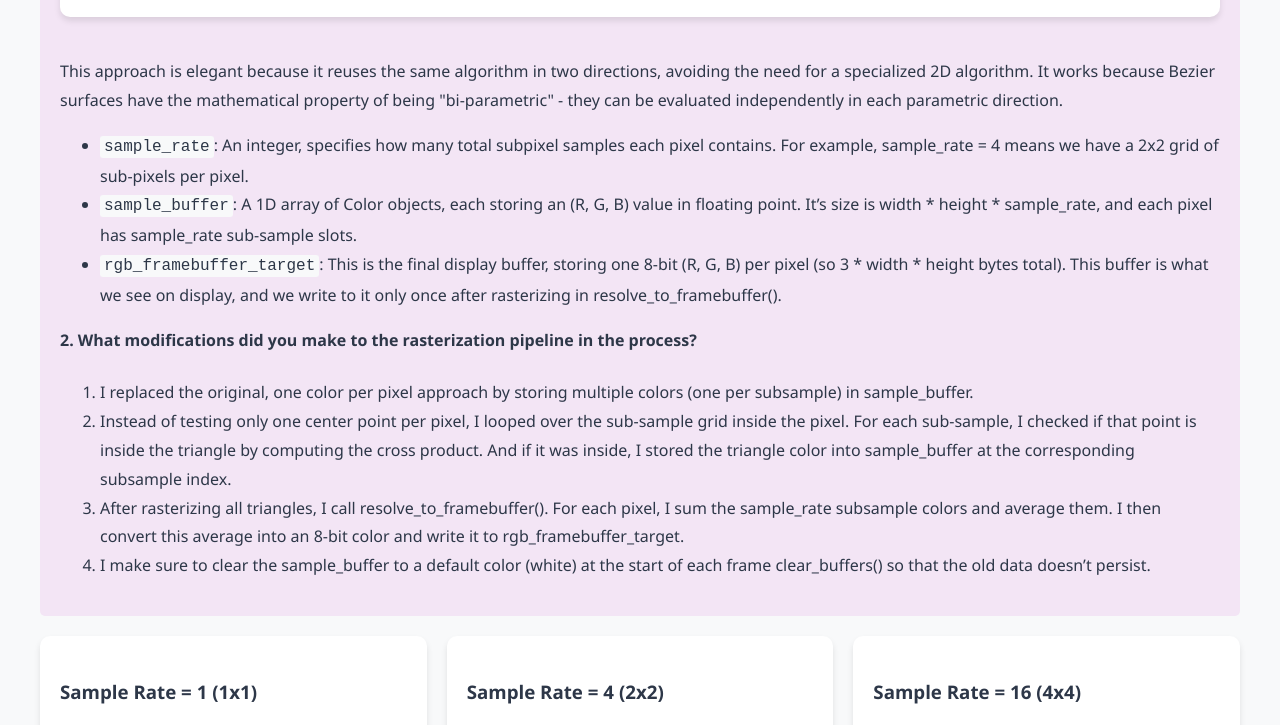
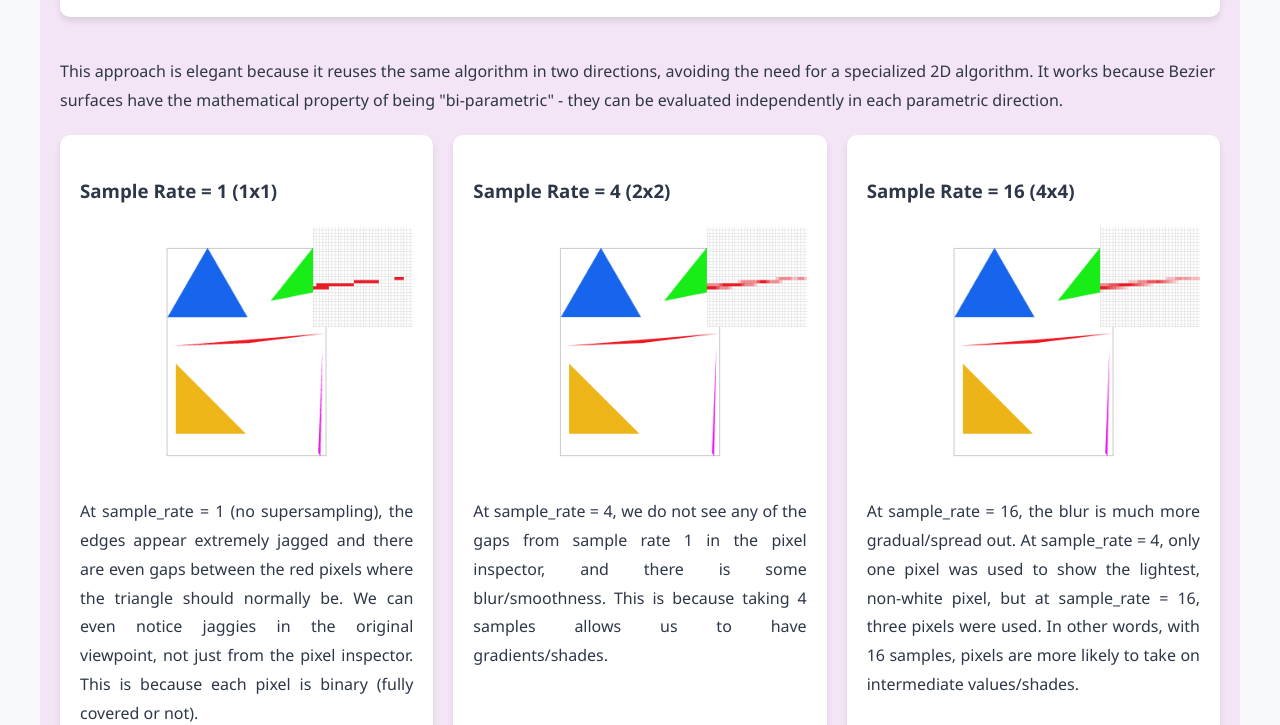
Before and after one commit to samkim2025/samkim2025.github.io, a plain HTML site: page cs184/2/index.html in a window 1280 px wide. Shown: the part 5280-6005 px from the top of the page. Drawn offline with Linux system fonts and the light colour scheme; files whose address does not match are found by name.

Commit message:
Update index.html

```diff
--- a/cs184/2/index.html
+++ b/cs184/2/index.html
@@ -213,19 +213,7 @@
 
 
 
-        <ul>
-            <li><span class="code">sample_rate</span>: An integer, specifies how many total subpixel samples each pixel contains. For example, sample_rate = 4 means we have a 2x2 grid of sub-pixels per pixel.</li>
-            <li><span class="code">sample_buffer</span>: A 1D array of Color objects, each storing an (R, G, B) value in floating point. It’s size is width * height * sample_rate, and each pixel has sample_rate sub-sample slots.</li>
-            <li><span class="code">rgb_framebuffer_target</span>: This is the final display buffer, storing one 8-bit (R, G, B) per pixel (so 3 * width * height bytes total). This buffer is what we see on display, and we write to it only once after rasterizing in resolve_to_framebuffer().</li>
-        </ul>
-        <p><strong>2. What modifications did you make to the rasterization pipeline in the process?</strong><br>
-        <ol>
-            <li>I replaced the original, one color per pixel approach by storing multiple colors (one per subsample) in sample_buffer.</li>
-            <li>Instead of testing only one center point per pixel, I looped over the sub-sample grid inside the pixel. For each sub-sample, I checked if that point is inside the triangle by computing the cross product. And if it was inside, I stored the triangle color into sample_buffer at the corresponding subsample index.</li>
-            <li>After rasterizing all triangles, I call resolve_to_framebuffer(). For each pixel, I sum the sample_rate subsample colors and average them. I then convert this average into an 8-bit color and write it to rgb_framebuffer_target.</li>
-            <li>I make sure to clear the sample_buffer to a default color (white) at the start of each frame clear_buffers() so that the old data doesn’t persist.</li>
-        </ol>
-    </div>
+
 
     <div class="grid-container">
         <div class="image-container">
```
